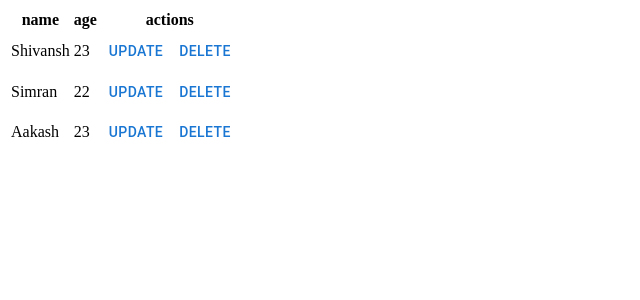
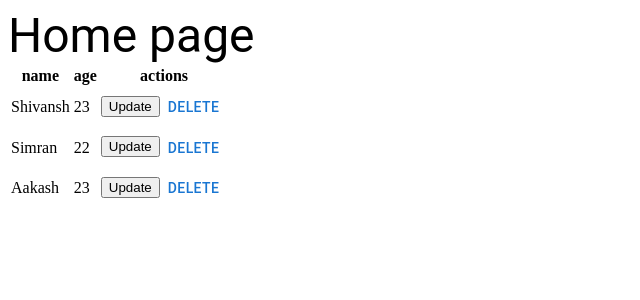
Before and after one commit to AjayB101/react-src, a React (Create React App) app: page / in a window 1280 px wide. Shown: the top 300 px of the page, without its empty margins (0-640 px from the left). Built offline with nearby package versions, Linux system fonts and the light colour scheme.

Commit message:
delete-function-completed

```diff
--- a/src/components/Create.js
+++ b/src/components/Create.js
@@ -1,6 +1,6 @@
-import { TextField, Button } from "@mui/material";
+import { TextField, Button, Container, Typography } from "@mui/material";
 import React, { useState } from "react";
-import { v4 as uuidv4 } from 'uuid';
+import { v4 as uuidv4 } from "uuid";
 import Grid from "@mui/material/Unstable_Grid2"; // Grid version 2
 import { useNavigate } from "react-router-dom";
 import array from "./array";
@@ -8,19 +8,22 @@ import array from "./array";
 function Create() {
   const [name, setname] = useState("");
   const [age, setage] = useState("");
-  let navigate=useNavigate()
-  const handleClick=(e)=>{
-    e.preventDefault()
-    setage('')
-    setname('')
-    let uuid=uuidv4()
-   let uni=uuid.slice(0,4)
-   let a=name,b=age//storeing the data in state to a var
+  let navigate = useNavigate();
+  const handleClick = (e) => {
+    e.preventDefault();
+    setage("");
+    setname("");
+    let uuid = uuidv4();
+    let uni = uuid.slice(0, 4);
+    let a = name,
+      b = age; //storeing the data in state to a var
 
-  array.push({id:uni,name:a,age:b})
-    navigate('/')
-  }
+    array.push({ id: uni, name: a, age: b });
+    navigate("/");
+  };
   return (
+    <Container>
+      <Typography variant="h3">Create </Typography>
       <form style={{ margin: "15rem" }}>
         <Grid
           container
@@ -57,7 +60,11 @@ function Create() {
                 value={age}
               />
             </Grid>
-          <Button fullWidth variant="contained" onClick={e=>handleClick(e)} >
+            <Button
+              fullWidth
+              variant="contained"
+              onClick={(e) => handleClick(e)}
+            >
               Submit
             </Button>
             <Button fullWidth variant="outlined">
@@ -66,6 +73,7 @@ function Create() {
           </Grid>
         </Grid>
       </form>
+    </Container>
   );
 }
 
--- a/src/components/Home.js
+++ b/src/components/Home.js
@@ -1,6 +1,6 @@
 import React from "react";
 import array from "./array";
-import { Button } from "@mui/material";
+import { Button, Typography } from "@mui/material";
 import { useNavigate } from "react-router-dom";
 
 const Home = () => {
@@ -10,15 +10,18 @@ const Home = () => {
     localStorage.setItem("name", name);
     localStorage.setItem("age", age);
   };
-  const deleteData = (id) => {
-    const index = array.map((item) => {
-      return item.id;
-      array.splice(index, 1);
-      navigate("/");
-    });
+  const handleDelete = (id) => {
+    const index = array
+      .map((item) => {
+        return item.id;
+      })
+      .indexOf(id);
+    array.splice(index, 1);
+    navigate("/");
   };
   return (
     <div>
+      <Typography variant="h3">Home page</Typography>
       <table>
         <thead>
           <tr>
@@ -29,12 +32,12 @@ const Home = () => {
         </thead>
         <tbody>
           {array.map((item) => (
-
-             <tr>
-             <td key={item.id}>{item.Name}</td>
-              <td key={item.id}>{item.Age}</td>
-              <td><Button>Update</Button>
-              <Button>delete</Button>
+            <tr key={item.id}>
+              <td>{item.Name}</td>
+              <td>{item.Age}</td>
+              <td>
+                <button>Update</button>
+                <Button onClick={() => handleDelete(item.id)}>delete</Button>
               </td>
             </tr>
           ))}
--- a/src/components/array.js
+++ b/src/components/array.js
@@ -1,6 +1,7 @@
 
 // Filename - array.js
 // Javascript object named array with 3 key-values
+
 const array = [
     {
         id:'1',
```
Lines whose indentation alone changed are shown as unchanged.
